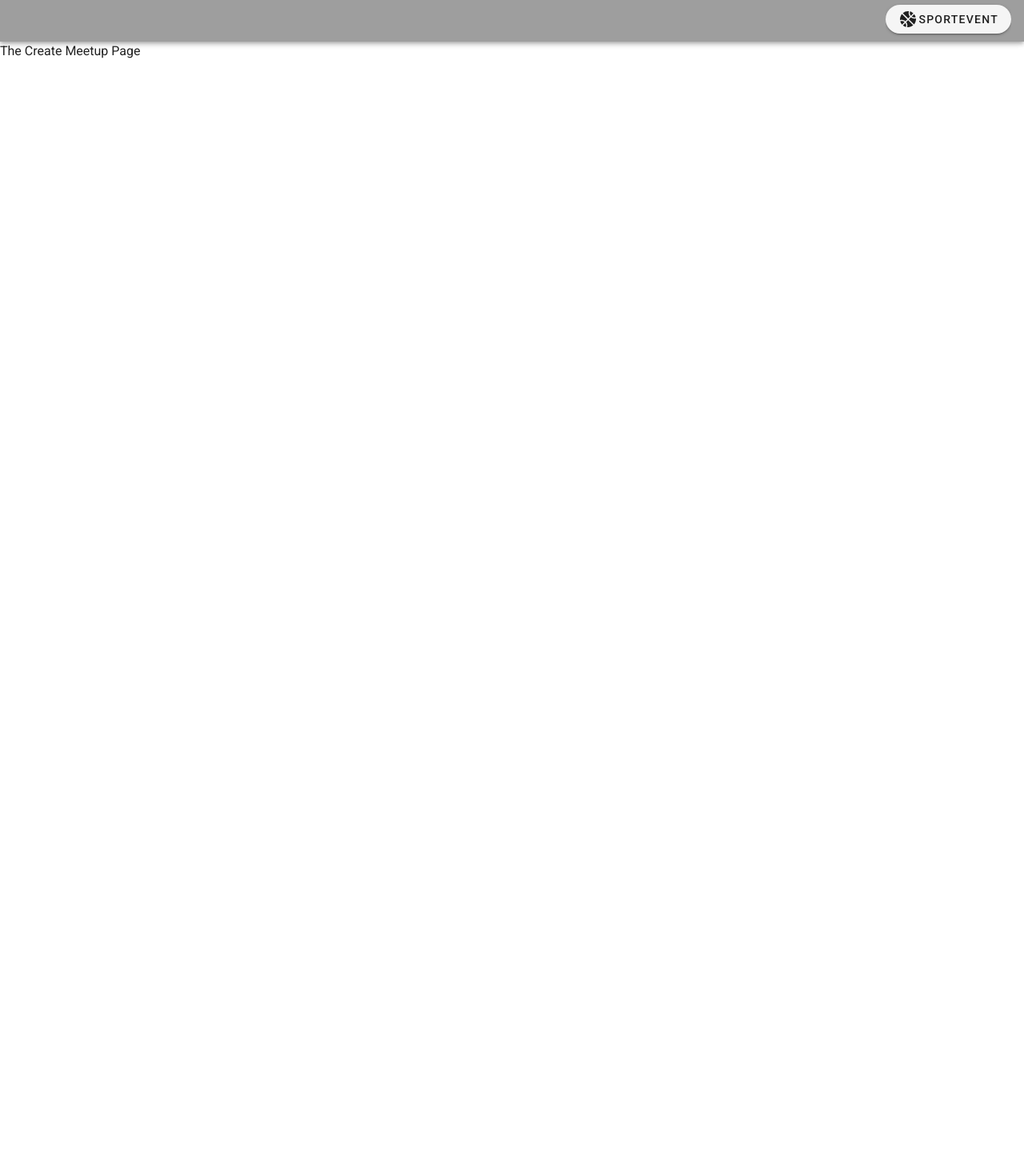
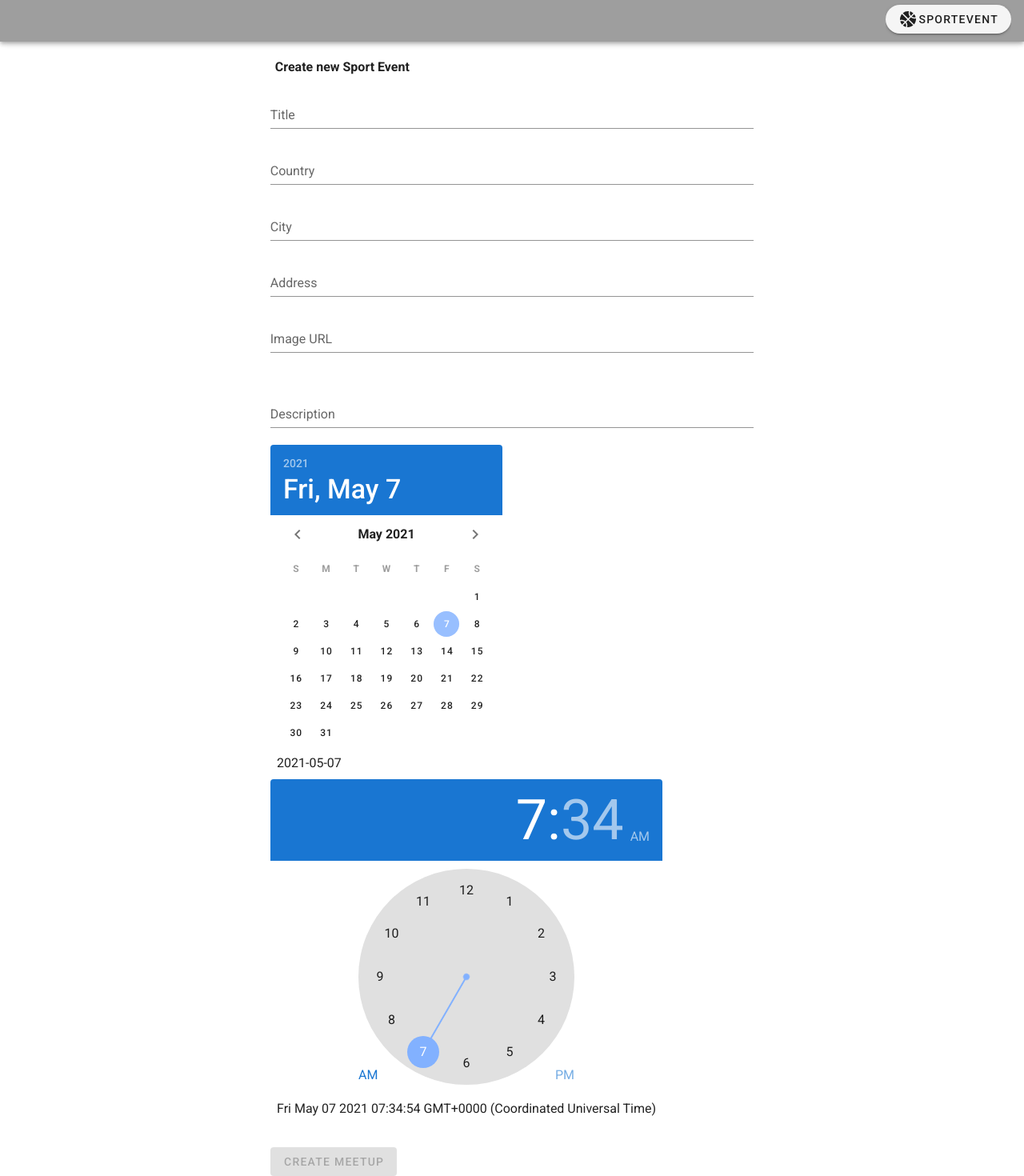
Before and after one commit to markoboras0712/Sport-Events, a Vue app: page /meetup/new in a window 1280 px wide. Shown: the part 76-1546 px from the top of the page at 80% size. Before the commit the page ends 800 px from the top, so only its background shows below. Built offline with nearby package versions, Linux system fonts and the light colour scheme; grey boxes are pictures that could not be loaded.

Commit message:
Create New Event form added

```diff
--- a/src/components/Meetup/CreateMeetup.vue
+++ b/src/components/Meetup/CreateMeetup.vue
@@ -1,5 +1,160 @@
 <template>
-  <div>
-    <p>The Create Meetup Page</p>
-  </div>
+  <v-container mt-5>
+    <v-layout row>
+      <v-flex xs12 sm6 offset-sm3>
+        <h4>Create new Sport Event</h4>
+      </v-flex>
+    </v-layout>
+    <v-layout row mt-10>
+      <v-flex xs12>
+        <form @submit.prevent="onCreateMeetup">
+          <v-layout row>
+            <v-flex xs12 sm6 offset-sm3>
+              <v-text-field
+                name="title"
+                label="Title"
+                id="title"
+                v-model="title"
+                required></v-text-field>
+            </v-flex>
+          </v-layout>
+          <v-layout row>
+            <v-flex xs12 sm6 offset-sm3>
+              <v-text-field
+                name="country"
+                label="Country"
+                id="country"
+                v-model="country"
+                required></v-text-field>
+            </v-flex>
+          </v-layout>
+          <v-layout row>
+            <v-flex xs12 sm6 offset-sm3>
+              <v-text-field
+                name="city"
+                label="City"
+                id="city"
+                v-model="city"
+                required></v-text-field>
+            </v-flex>
+          </v-layout>
+          <v-layout row>
+            <v-flex xs12 sm6 offset-sm3>
+              <v-text-field
+                name="address"
+                label="Address"
+                id="address"
+                v-model="address"
+                required></v-text-field>
+            </v-flex>
+          </v-layout>
+          <v-layout row>
+            <v-flex xs12 sm6 offset-sm3>
+              <v-text-field
+                name="imageUrl"
+                label="Image URL"
+                id="image-url"
+                v-model="imageUrl"
+                required></v-text-field>
+            </v-flex>
+          </v-layout>
+          <v-layout row>
+            <v-flex xs12 sm6 offset-sm3>
+              <img :src="imageUrl" height="150">
+            </v-flex>
+          </v-layout>
+          <v-layout row>
+            <v-flex xs12 sm6 offset-sm3>
+              <v-text-field
+                name="description"
+                label="Description"
+                id="description"
+                multi-line
+                v-model="description"
+                required></v-text-field>
+            </v-flex>
+          </v-layout>
+          <v-layout row justify="center">
+            <v-flex xs12 sm6 offset-sm3>
+              <v-date-picker v-model="date">{{date}}</v-date-picker>
+
+            </v-flex>
+          </v-layout>
+          <v-layout row justify="center">
+            <v-flex xs12 sm6 offset-sm3>
+              <v-time-picker format="ampm" v-model="time">{{time}}</v-time-picker>
+            </v-flex>
+          </v-layout>
+          <v-layout row mt-10>
+            <v-flex xs12 sm6 offset-sm3>
+              <v-btn
+                class="primary"
+                :disabled="!formIsValid"
+                type="submit">Create Meetup</v-btn>
+            </v-flex>
+          </v-layout>
+        </form>
+      </v-flex>
+    </v-layout>
+  </v-container>
 </template>
+
+
+<script>
+export default {
+  data(){
+    return {
+      title:'',
+      country:'',
+      city:'',
+      address:'',
+      imageUrl: '',
+      description: '',
+      date: new Date().toISOString().substr(0, 10),
+      time: new Date(),
+
+    }
+  },
+  computed:{
+    formIsValid(){
+      return this.title !== '' &&
+      this.country !== '' &&
+      this.city !== '' &&
+      this.address !== '' &&
+      this.imageUrl !== '' &&
+      this.description !== ''
+    },
+    dateTime(){
+      const date = new Date(this.date);
+      if(typeof this.time === 'string'){
+          let hours = this.time.match(/^(\d+)/)[1]
+          const minutes = this.time.match(/:(\d+)/)[1]
+          date.setHours(hours)
+          date.setMinutes(minutes)
+      }else{
+        date.setHours(this.time.getHours());
+        date.setMinutes(this.time.setHours());
+      }
+      return date;
+    }
+  },
+  methods:{
+    onCreateMeetup(){
+      if(!this.formIsValid){
+        return;
+      }
+      const meetupData = {
+        title: this.title,
+        country: this.country,
+        city: this.city,
+        address: this.address,
+        imageUrl : this.imageUrl,
+        description : this.description,
+        date: this.dateTime
+      }
+      this.$store.dispatch('createMeetup', meetupData);
+      this.$router.push('/meetups')
+    }
+  }
+}
+</script>
--- a/src/components/Meetup/Meetup.vue
+++ b/src/components/Meetup/Meetup.vue
@@ -8,7 +8,8 @@
             height="200px"
           ></v-img>
 
-          <v-card-title> {{meetup.title}} {{meetup.id}}</v-card-title>
+          <v-card-title> {{meetup.title}} </v-card-title>
+          <v-card-title>{{meetup.date | date}}</v-card-title>
 
           <v-card-subtitle> {{meetup.address}} </v-card-subtitle>
 
--- a/src/components/Meetup/Meetups.vue
+++ b/src/components/Meetup/Meetups.vue
@@ -17,13 +17,13 @@
             <div class="text-left">
               <div><v-icon>{{badges.town}}</v-icon>{{meetup.city}}</div>
               <div><v-icon>{{badges.address}}</v-icon>{{meetup.address}}</div>
-              <div><v-icon>{{badges.date}}</v-icon>{{meetup.date}}</div>
+              <div><v-icon>{{badges.date}}</v-icon>{{meetup.date | date}}</div>
             </div>
 
           </v-card-text>
 
           <v-card-actions>
-            <v-btn light rounded color="blue" :to="'/meetups/' + meetup.id"><v-icon>{{badges.explore}}</v-icon> Explore {{meetup.id}}</v-btn>
+            <v-btn light rounded color="blue" :to="'/meetups/' + meetup.id"><v-icon>{{badges.explore}}</v-icon> Explore</v-btn>
           </v-card-actions>
         </v-card>
       </v-flex>
--- /dev/null
+++ b/src/filters/filter.js
@@ -0,0 +1,4 @@
+export default (value) => {
+    const date = new Date(value)
+    return date.toLocaleString(['en-US'], {month: 'short', day: '2-digit', year: 'numeric', hour: '2-digit', minute: '2-digit'})
+  }
--- a/src/main.js
+++ b/src/main.js
@@ -5,8 +5,11 @@ import store from "./store";
 import vuetify from './plugins/vuetify';
 import "core-js";
 import "regenerator-runtime/runtime";
+import DateFilter from './filters/filter';
 
 Vue.config.productionTip = false;
+
+Vue.filter('date', DateFilter);
 
 new Vue({
   router,
--- a/src/store/index.js
+++ b/src/store/index.js
@@ -11,7 +11,7 @@ export default new Vuex.Store({
           "https://images.adsttc.com/media/images/5012/a894/28ba/0d14/7d00/0218/large_jpg/stringio.jpg?1414022708",
         id: "afajfjadfaadfa323",
         title: "Meetup in Arena Zagreb",
-        date:'2021-15-05',
+        date: new Date(),
         country: 'Croatia',
         city: 'Zagreb',
         address: 'Ulica Kralja Petra Svacica 1c'
@@ -21,7 +21,7 @@ export default new Vuex.Store({
           "https://upload.wikimedia.org/wikipedia/commons/7/7b/Dvorana_Gradski_vrt_9.jpg",
         id: "aadsfhbkhlk1241",
         title: "Meetup in Gradski Vrt Osijek",
-        date:'2021-5-05',
+        date:  new Date(),
         country: 'Croatia',
         city: 'Osijek',
         address: 'Ulica Kralja Petra Svacica 1c'
@@ -32,8 +32,26 @@ export default new Vuex.Store({
       registeredMeetups: ["aadsfhbkhlk1241"],
     },
   },
-  mutations: {},
-  actions: {},
+  mutations: {
+    CREATE_MEETUP(state,payload){
+      state.meetups.push(payload);
+    }
+  },
+  actions: {
+    createMeetup(context,payload){
+      const meetup = {
+        title : payload.title,
+        country : payload.country,
+        city: payload.city,
+        address: payload.address,
+        imageUrl : payload.imageUrl,
+        description: payload.description,
+        date : payload.date,
+        id: 'newmeet'
+      }
+      context.commit('CREATE_MEETUP', meetup);
+    }
+  },
   getters: {
     meetups (state) {
       return state.meetups;
```
